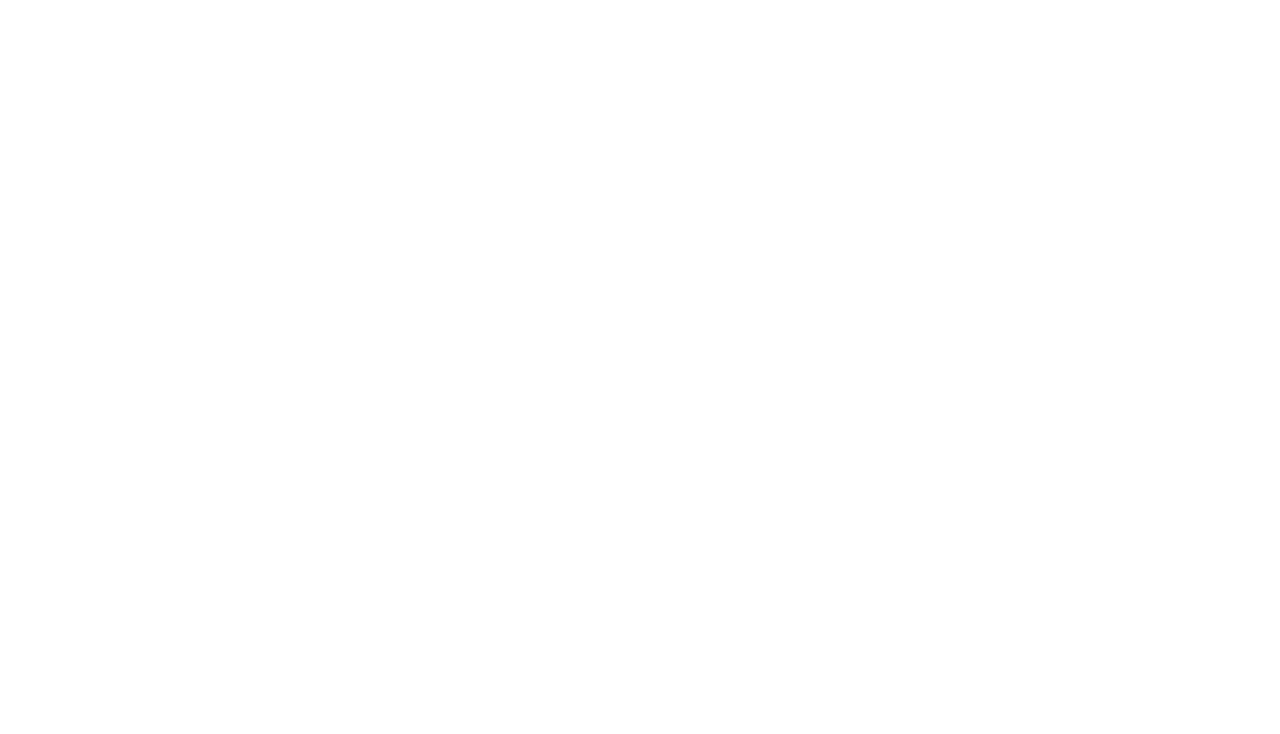
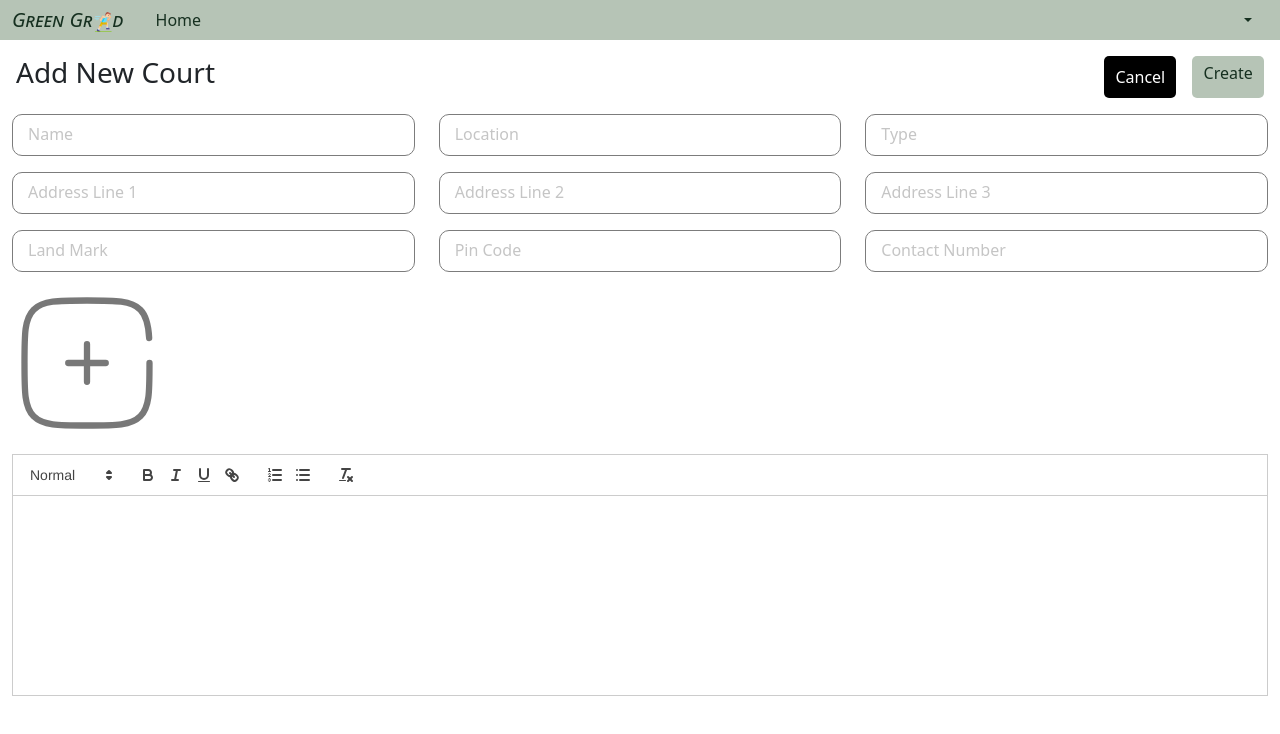
Before and after one commit to nasifswalah/Green-Grid-FE, a React (Create React App) app: page /newCourt in a window 1280 px wide. Before the commit this address had no page. Shown: the top 734 px of the page. Built offline with nearby package versions, Linux system fonts and the light colour scheme.

Commit message:
add new court section completed

```diff
--- a/package.json
+++ b/package.json
@@ -11,6 +11,7 @@
     "bootstrap": "^5.3.3",
     "react": "^18.2.0",
     "react-dom": "^18.2.0",
+    "react-quill": "^2.0.0",
     "react-redux": "^9.1.0",
     "react-router-dom": "^6.22.3",
     "react-scripts": "5.0.1",
--- a/src/Components/Common/Navbar/Navbar.jsx
+++ b/src/Components/Common/Navbar/Navbar.jsx
@@ -1,9 +1,14 @@
 import React from 'react';
 import './Navbar.css';
 import brandImg from '../../../Assets/running.png'
+import { useSelector } from 'react-redux';
+import { useNavigate } from 'react-router-dom';
 
 
 function Navbar() {
+  const {user} = useSelector(store=>store.user);
+  const navigate = useNavigate();
+
   return (
     <nav className="navbar navbar-expand-lg navbar-light bg-light">
     <div className="container-fluid">
@@ -16,18 +21,18 @@ function Navbar() {
           <li className="nav-item">
             Home
           </li>
-          <li className="nav-item">
-            Features
-          </li>
+          { user.role === 1 && <li className="nav-item" onClick={()=>navigate('/newCourt')} >
+            Add new court
+          </li>}
         </ul>
         <div className="nav-item dropdown ">
           <span className="nav-link dropdown-toggle user-menu"  id="navbarDropdownMenuLink" role="button" data-bs-toggle="dropdown" aria-expanded="false">
-            Dropdown link
+            {user.firstName}
           </span>
           <ul className="dropdown-menu dropdown-menu-end " aria-labelledby="navbarDropdownMenuLink">
-            <li><span className="dropdown-item" >Action</span></li>
-            <li><span className="dropdown-item" >Another action</span></li>
-            <li><span className="dropdown-item" >Something else here</span></li>
+            <li><span className="dropdown-item" >Profile</span></li>
+            {/* <li><span className="dropdown-item" >Another action</span></li> */}
+            <li><span className="dropdown-item" >Log out</span></li>
           </ul>
         </div>
       </div>
--- /dev/null
+++ b/src/Components/NewCourtBox/NewCourtBox.jsx
@@ -0,0 +1,141 @@
+import React, { useRef, useState } from 'react'
+import './NewCourtBox.css';
+import CustomInput from '../Common/CustomInput/CustomInput';
+import addIcon from '@assets/addicon.svg';
+import ReactQuill from 'react-quill';
+import 'react-quill/dist/quill.snow.css';
+import AxiosInstance from '../../Config/apicall';
+import { ErrorToast, successToast } from '../../Plugins/Toast/Toast';
+import { useNavigate } from 'react-router-dom';
+
+function NewCourtBox() {
+  const [courtData, setCourtData] = useState({});
+  const fileInputRef = useRef();
+  const [selectedFiles, setSelectedFiles] = useState([]);
+  const navigate = useNavigate();
+
+  const handleChange = (e) => {
+    setCourtData({ ...courtData, [e.target.name]: e.target.value })
+  }
+
+  const handleInputFileChange = (e)=>{
+    const files = Array.from(e.target.files)
+    const validFiles = files.filter((file)=>{return file.type.startsWith('image/') || file.type.startsWith('video/')})
+
+    setSelectedFiles(prevState=>[...prevState,...validFiles])
+  }
+
+  const handleAddIconClick = ()=>{
+    fileInputRef.current.click()
+  };
+
+  const handleDescriptionChange = (data)=>{
+    setCourtData({...courtData,description:data});
+  };
+
+  const handleCreateCourt = ()=>{
+    const formDatatoSend = new FormData()
+    selectedFiles.forEach((file)=>{
+      formDatatoSend.append('files', file)
+    });
+
+    Object.entries(courtData).forEach(([key, value])=>{
+      formDatatoSend.append(key,value)
+    });
+
+    AxiosInstance({
+      url:'/admin/createnewcourt',
+      method:'post',
+      data:formDatatoSend,
+      headers:{
+        'Content-Type':'multipart/form-data'
+      }
+    })
+    .then((res)=>{
+      successToast('New court added successfully');
+      navigate('/home');
+    })
+    .catch((err)=>{
+      ErrorToast('Something went wrong')
+    })
+  }
+
+  return (
+    <div className='container-fluid'>
+      <div className="row ">
+        <div className='d-flex justify-content-between gap-m px-3 mt-3' >
+          <h3>Add New Court</h3>
+          <span className='d-flex gap-3'>
+            <button className='common-button bg-black text-white'>
+              {" "}
+              Cancel
+            </button>
+            <div className="common-button" onClick={handleCreateCourt}>Create</div>
+          </span>
+        </div>
+        <div className='col-lg-4 col-md-6 mt-3'>
+          <CustomInput type={'text'} name={'name'} label={'Name'} value={courtData.name} onchange={handleChange} />
+        </div>
+
+        <div className='col-lg-4 col-md-6 mt-3'>
+          <CustomInput type={'text'} name={'location'} label={'Location'} value={courtData.location} onchange={handleChange} />
+        </div>
+
+        <div className='col-lg-4 col-md-6 mt-3'>
+          <CustomInput type={'text'} name={'type'} label={'Type'} value={courtData.type} onchange={handleChange} />
+        </div>
+
+        <div className='col-lg-4 col-md-6 mt-3'>
+          <CustomInput type={'text'} name={'address1'} label={'Address line 1'} value={courtData.address1} onchange={handleChange} />
+        </div>
+
+        <div className='col-lg-4 col-md-6 mt-3'>
+          <CustomInput type={'text'} name={'address2'} label={'Address line 2'} value={courtData.address2} onchange={handleChange} />
+        </div>
+
+        <div className='col-lg-4 col-md-6 mt-3'>
+          <CustomInput type={'text'} name={'address3'} label={'Address line 3'} value={courtData.address3} onchange={handleChange} />
+        </div>
+
+        <div className='col-lg-4 col-md-6 mt-3'>
+          <CustomInput type={'text'} name={'landMark'} label={'Land Mark'} value={courtData.landMark} onchange={handleChange} />
+        </div>
+
+        <div className='col-lg-4 col-md-6 mt-3'>
+          <CustomInput type={'number'} name={'pin'} label={'Pin Code'} value={courtData.pinCode} onchange={handleChange} />
+        </div>
+
+        <div className='col-lg-4 col-md-6 mt-3'>
+          <CustomInput type={'number'} name={'contactNumber'} label={'Contact Number'} value={courtData.contactNumber} onchange={handleChange} />
+        </div>
+
+        <div className="mt-3 d-flex flex-wrap gap-2">
+          {selectedFiles.map((file,index)=>(
+            <>
+              {file.type.startsWith('image/') && (<img src={URL.createObjectURL(file)} height={150} alt='' key={index}/>)}
+              {file.type.startsWith('video/') && (<video src={URL.createObjectURL(file)} height={150} key={index}/>)}
+            </>
+            ))}
+
+          <div>
+          <input
+            type="file"
+            ref={fileInputRef}
+            onChange={handleInputFileChange}
+            multiple
+            accept="image/*, video/*"
+            style={{display:"none"}}
+          />
+
+          <img src={addIcon} alt="" width={"150px"} height={"150px"} onClick={handleAddIconClick} />
+          </div>
+        </div>
+        <div className=' pb-2 mt-3'>
+         <ReactQuill className='w-100 mb-5 ' style={{height:'200px'}} theme="snow" value={courtData.description} onChange={handleDescriptionChange} />
+         </div>
+      </div>
+    </div>
+  )
+}
+
+export default NewCourtBox
--- a/src/Components/Routing.jsx
+++ b/src/Components/Routing.jsx
@@ -2,12 +2,17 @@ import React from 'react';
 import { Routes, Route } from 'react-router-dom';
 import AuthPage from '../Pages/AuthPage/AuthPage';
 import Home from '../Pages/Home/Home';
+import NewCourt from '../Pages/NewCourt/NewCourt';
 
 function Routing() {
   return (
     <Routes>
         <Route path='/' element={<AuthPage/>} />
         <Route path='/home' element={<Home/>} />
+
+
+
+        <Route path='/newCourt' element={<NewCourt/>} />
     </Routes>
   )
 }
--- /dev/null
+++ b/src/Config/apicall.js
@@ -0,0 +1,23 @@
+import axios from 'axios';
+const AxiosInstance =axios.create({
+    baseURL:process.env.REACT_APP_BASE_URL
+})
+
+AxiosInstance.interceptors.request.use(function(config){
+    const token = localStorage.getItem('token')
+    config.headers['Authorization']='Bearer' + " "+token
+    return config
+})
+
+AxiosInstance.interceptors.response.use(function(response) {
+    return response
+},function(error) {
+    if (error.response && error.response.status === 401) {
+        window.location.href = '/'
+        localStorage.clear()
+        console.log('unauthorized user');
+    }
+    return Promise.reject(error)
+})
+
+export default AxiosInstance
--- a/src/Pages/AuthPage/AuthPage.css
+++ b/src/Pages/AuthPage/AuthPage.css
@@ -7,7 +7,7 @@
     background-color: black;
 }
 
-.row{
+.authPage .row{
     width: 900px;
     min-height: 450px;
     border-radius: 10px;
--- a/src/Pages/AuthPage/AuthPage.jsx
+++ b/src/Pages/AuthPage/AuthPage.jsx
@@ -8,7 +8,7 @@ function AuthPage() {
     const [boxType, setBoxType] = useState('login');
 
   return (
-    <div className='container-fluid d-flex justify-content-center align-items-center vh-100 vw-100 '  >
+    <div className='container-fluid d-flex justify-content-center align-items-center vh-100 vw-100 authPage'  >
 
         <div className="row">
 
--- /dev/null
+++ b/src/Pages/NewCourt/NewCourt.jsx
@@ -0,0 +1,15 @@
+import React from 'react'
+import Navbar from '../../Components/Common/Navbar/Navbar'
+import './NewCourt.css'
+import NewCourtBox from '../../Components/NewCourtBox/NewCourtBox'
+
+function NewCourt() {
+  return (
+    <>
+        <Navbar/>
+        <NewCourtBox/>
+    </>
+  )
+}
+
+export default NewCourt
```
Also changed, not shown: src/Assets/addicon.svg, src/Components/NewCourtBox/NewCourtBox.css (added), src/Pages/NewCourt/NewCourt.css (added), 1 other file (tests, documents, lock files or other folders).
